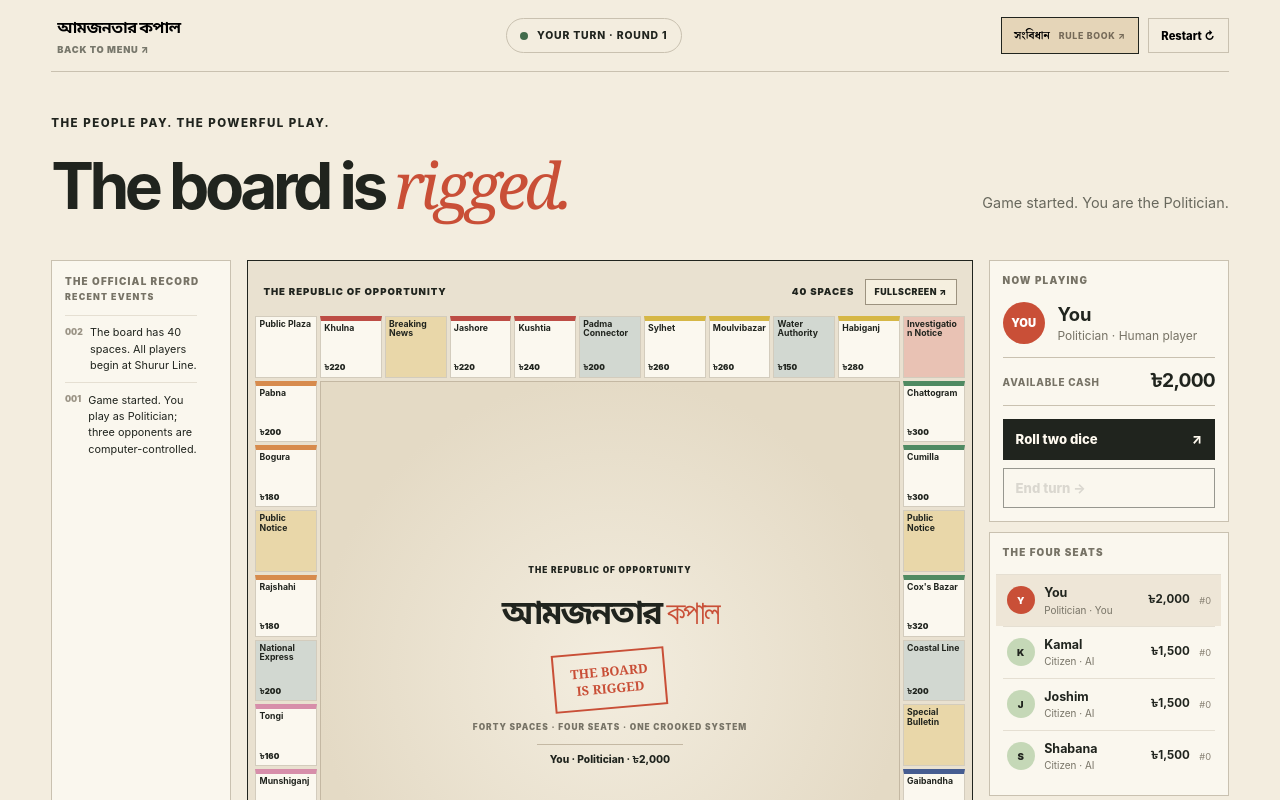
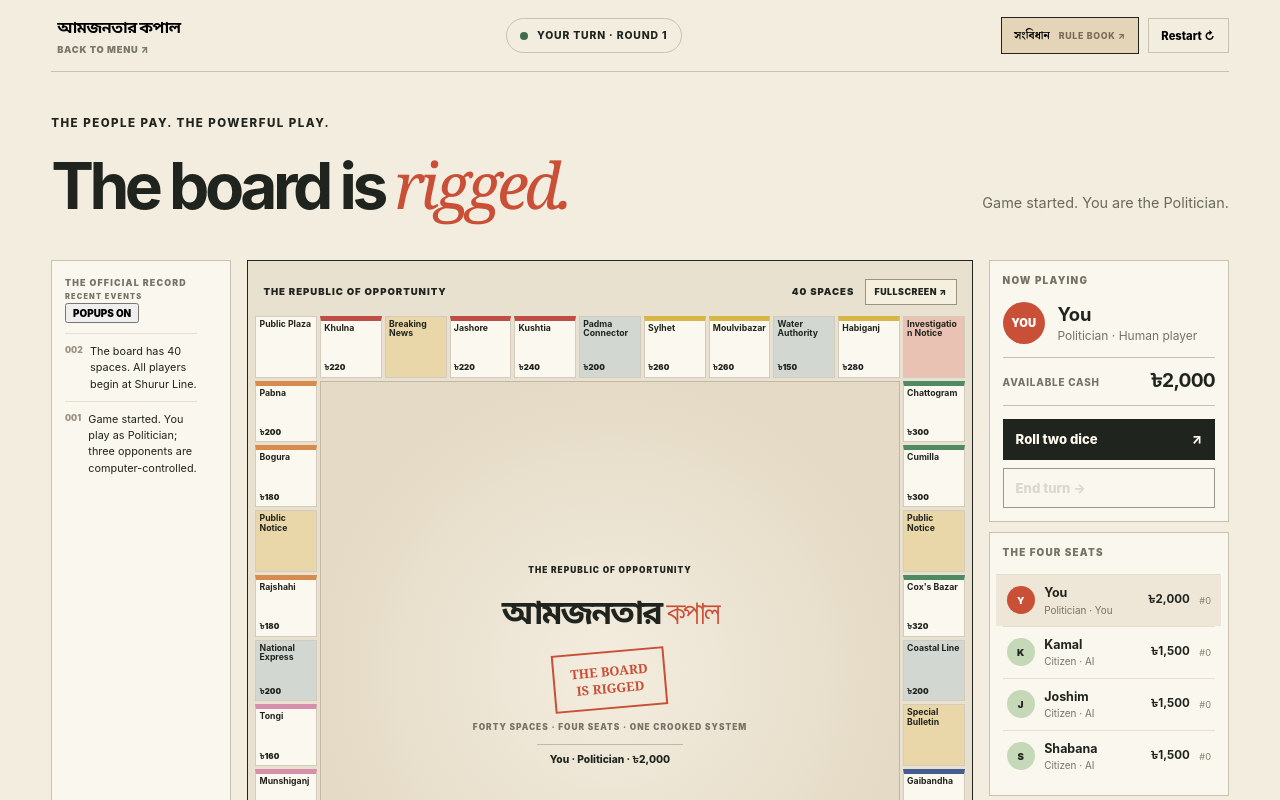
Before and after one commit to ayantt/amjonotar-kopal, a React (Vite) app: page / in a window 1280 px wide. Both pictures are taken after a click on the button 361 px from the left and 494 px from the top of the page. Shown: the top 800 px of the page. Built offline with nearby package versions, Linux system fonts and the light colour scheme.

Commit message:
Add event popup playback toggle and sequential official record

```diff
--- a/src/app/App.tsx
+++ b/src/app/App.tsx
@@ -14,6 +14,8 @@ export function App() {
   const [showConstitution, setShowConstitution] = useState(false);
   const [selectedPropertyId, setSelectedPropertyId] = useState<string | null>(null);
   const [isFullscreen, setIsFullscreen] = useState(false);
+  const [showEventPopups, setShowEventPopups] = useState(true);
+  const [displayedEvents, setDisplayedEvents] = useState<GameState["events"]>([]);
   const [eventQueue, setEventQueue] = useState<Array<{ id: number; message: string; kind: string }>>([]);
   const [activeEvent, setActiveEvent] = useState<{ id: number; message: string; kind: string } | null>(null);
   const lastSeenEventId = useRef<number | null>(null);
@@ -40,24 +42,45 @@ export function App() {
   }, [game, activeEvent, eventQueue.length]);
 
   useEffect(() => {
-    if (!game || game.events.length === 0) return;
+    if (!game) return;
+    if (game.events.length === 0) {
+      setDisplayedEvents([]);
+      return;
+    }
     const latestId = game.events[game.events.length - 1].id;
     if (lastSeenEventId.current === null) {
       lastSeenEventId.current = latestId;
+      setDisplayedEvents(game.events);
       return;
     }
     const newEvents = game.events.filter((event) => event.id > (lastSeenEventId.current ?? 0));
+    if (!showEventPopups) {
+      lastSeenEventId.current = latestId;
+      setDisplayedEvents(game.events);
+      setEventQueue([]);
+      setActiveEvent(null);
+      return;
+    }
     if (newEvents.length > 0) {
       lastSeenEventId.current = latestId;
       setEventQueue((queue) => [...queue, ...newEvents.map((event) => ({ id: event.id, message: event.message, kind: event.kind }))]);
     }
-  }, [game]);
+  }, [game, showEventPopups]);
 
   useEffect(() => {
-    if (activeEvent || eventQueue.length === 0) return;
+    if (!showEventPopups || activeEvent || eventQueue.length === 0) return;
     setActiveEvent(eventQueue[0]);
     setEventQueue((queue) => queue.slice(1));
-  }, [activeEvent, eventQueue]);
+  }, [showEventPopups, activeEvent, eventQueue]);
+
+  useEffect(() => {
+    if (!activeEvent || !showEventPopups) return;
+    setDisplayedEvents((events) => events.some((event) => event.id === activeEvent.id)
+      ? events
+      : [...events, activeEvent as GameState["events"][number]]);
+    const timer = window.setTimeout(() => setActiveEvent(null), 2600);
+    return () => window.clearTimeout(timer);
+  }, [activeEvent, showEventPopups]);
 
   useEffect(() => {
     if (!activeEvent) return;
@@ -70,6 +93,7 @@ export function App() {
     if (!validateSetup(next)) throw new Error("Invalid four-player setup.");
     setGame(next);
     lastSeenEventId.current = null;
+    setDisplayedEvents([]);
     setEventQueue([]);
     setActiveEvent(null);
     setBusy(false);
@@ -153,7 +177,15 @@ export function App() {
     <section className="game-intro"><div><p className="eyebrow">THE PEOPLE PAY. THE POWERFUL PLAY.</p><h1>The board is <em>rigged.</em></h1></div><p>{busy ? "The computer is making its move…" : lastAction}</p></section>
     {game.phase === "game-over" && <section className="game-over-panel"><strong>GAME OVER</strong><p>{game.winner === "politician" ? "The Politician wins by consolidating power, wealth, or through Citizen bankruptcies." : game.winner === "citizens" ? (game.charterActivated ? "The Citizens held the People's Charter and win together." : "The Politician has gone bankrupt. The Citizens win together.") : "The game has ended."}</p><button className="primary-action" onClick={restart}>Start a new game ↗</button></section>}
     <section className="game-layout">
-    <section className="panel log-panel"><div className="panel-label">THE OFFICIAL RECORD <span>RECENT EVENTS</span></div><div className="event-list">{[...game.events].reverse().map((event) => <div className={`event event-${event.kind}`} key={event.id}><span>{String(event.id).padStart(3,"0")}</span><p>{event.message}</p></div>)}</div></section>
+    <section className="panel log-panel"><div className="panel-label"><span className="record-title">THE OFFICIAL RECORD <small>RECENT EVENTS</small></span><button className={`event-popup-toggle ${showEventPopups ? "is-on" : ""}`} type="button" aria-pressed={showEventPopups} onClick={() => {
+      const next = !showEventPopups;
+      setShowEventPopups(next);
+      if (!next) {
+        setDisplayedEvents(game.events);
+        setEventQueue([]);
+        setActiveEvent(null);
+      }
+    }}>POPUPS {showEventPopups ? "ON" : "OFF"}</button></div><div className="event-list">{[...displayedEvents].reverse().map((event) => <div className={`event event-${event.kind}`} key={event.id}><span>{String(event.id).padStart(3,"0")}</span><p>{event.message}</p></div>)}</div></section>
       <div className="board-wrap">
         <div className="board-heading"><span>THE REPUBLIC OF OPPORTUNITY</span><span className="board-heading-actions"><span>40 SPACES</span><button className="fullscreen-button" onClick={toggleFullscreen} aria-label={isFullscreen ? "Exit fullscreen" : "Enter fullscreen"}>{isFullscreen ? "EXIT FULLSCREEN ↙" : "FULLSCREEN ↗"}</button></span></div>
         <div className="board-grid">
@@ -182,7 +214,7 @@ export function App() {
             <div className="center-status">{current.name} · {roleName(current.role)} · {money(current.cash)}</div>
           </div>
         </div>
-        {activeEvent && <div className={`board-event-popup event-popup-${activeEvent.kind}`} role="status" aria-live="polite" key={activeEvent.id}>
+        {showEventPopups && activeEvent && <div className={`board-event-popup event-popup-${activeEvent.kind}`} role="status" aria-live="polite" key={activeEvent.id}>
           <span className="board-event-kicker">OFFICIAL RECORD · EVENT {String(activeEvent.id).padStart(3, "0")}</span>
           <p>{activeEvent.message}</p>
           <button type="button" aria-label="Dismiss event" onClick={() => setActiveEvent(null)}>DISMISS ×</button>
```
